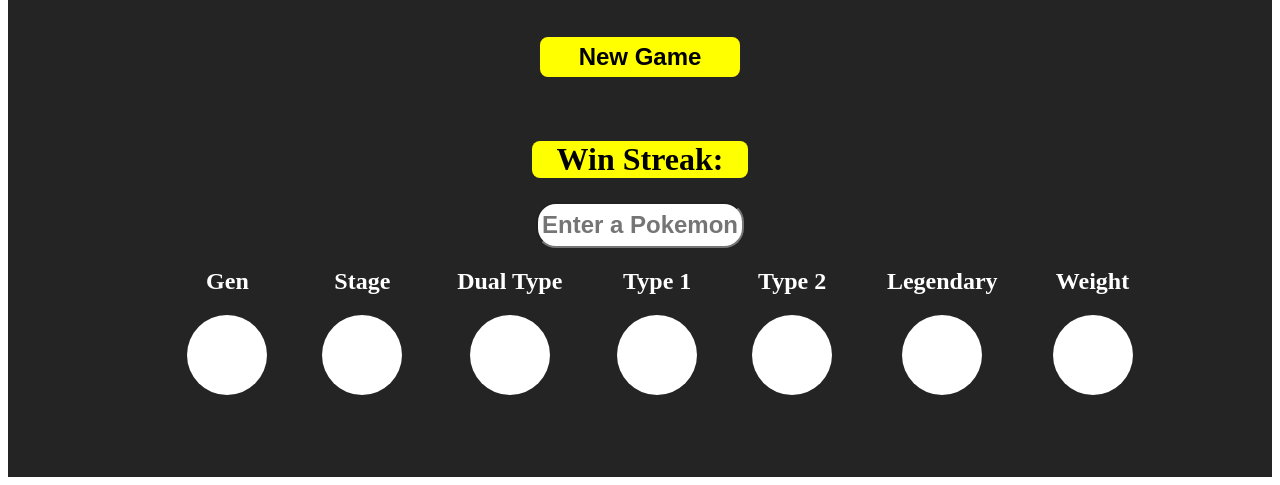
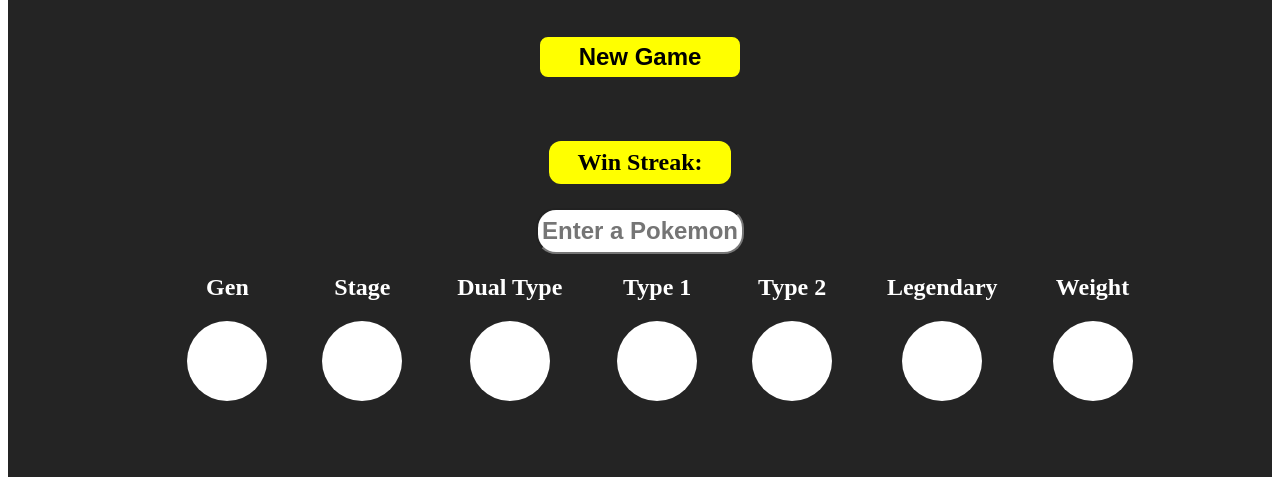
Before and after one commit to Chronat0s/Who-s-That-Pokemon-Game-Project, a plain HTML site: page index.html in a window 1280 px wide. Shown: the part 331-816 px from the top of the page. Drawn offline with Linux system fonts and the light colour scheme.

Commit message:
win streak

```diff
--- a/index.css
+++ b/index.css
@@ -67,10 +67,11 @@
 
 
 .win_streak{
+    font-size: 24px;
     background-color: yellow;
-    padding: 0 8px;
-    border-radius: 8px;
-    max-width: 200px;
+    padding: 8px 16px;
+    border-radius: 12px;
+    max-width: 150px;
     width: 90%;
     margin: 24px auto;
 
```
